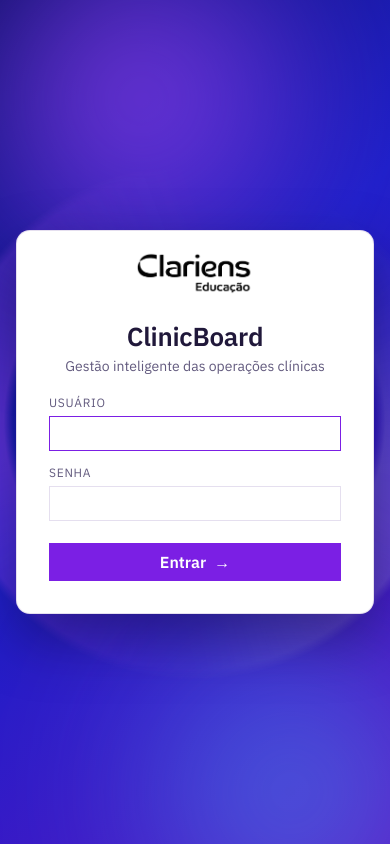
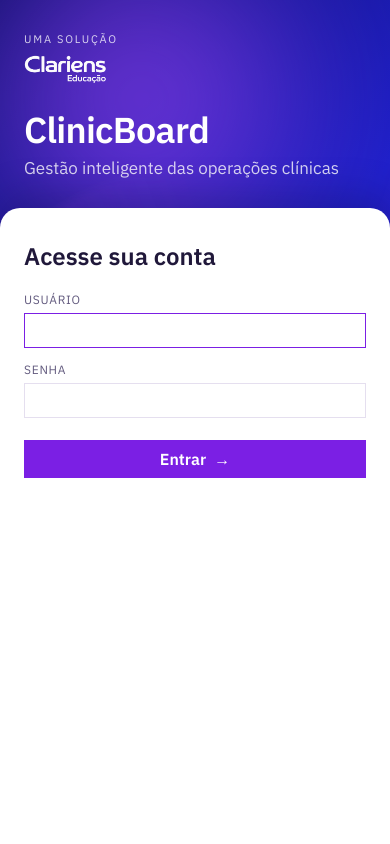
Before and after one commit to clariens/painel-integracao-desbloqueio-CNN-web, a website with bundled scripts: page index.html in a window 390 px wide. Built offline with nearby package versions, Linux system fonts and the light colour scheme.

Commit message:
Login em tela dividida: ClinicBoard em destaque, assinatura Clariens
- Esquerda: fundo animado com ClinicBoard, subtítulo e Uma solução + logo branca da Clariens no pé
- Direita: só o formulário (Acesse sua conta)
- Celular: marca em faixa no alto e formulário embaixo; tema escuro com as cores próprias

```diff
--- a/css/app.css
+++ b/css/app.css
@@ -33,6 +33,8 @@
   --login-luz-1: rgba(160, 70, 255, 0.85);
   --login-luz-2: rgba(70, 190, 255, 0.55);
   --login-luz-3: rgba(255, 255, 255, 0.35);
+  --login-texto: #ffffff;
+  --login-texto-suave: rgba(255, 255, 255, 0.8);
   --line: rgba(74, 32, 140, 0.14);
   --text: #20183a;
   --muted: #625a7e;
@@ -94,6 +96,8 @@
   --login-luz-1: rgba(196, 160, 86, 0.45);
   --login-luz-2: rgba(111, 154, 118, 0.4);
   --login-luz-3: rgba(232, 185, 90, 0.25);
+  --login-texto: #ece6d4;
+  --login-texto-suave: #a29c8b;
   --line: rgba(232, 224, 204, 0.12);
   --text: #ece6d4;
   --muted: #a29c8b;
@@ -994,52 +998,75 @@ textarea:focus {
   background: var(--backdrop);
 }
 
-.login form {
+/* Tela dividida: à esquerda a marca do ClinicBoard sobre o fundo animado; à direita o formulário. */
+.login__marca {
   position: relative;
   z-index: 1;
-  width: min(400px, calc(100vw - 32px));
-  padding: 20px 32px 32px;
+  display: flex;
+  flex-direction: column;
+  justify-content: center;
+  gap: 16px;
+  padding: 56px clamp(32px, 6vw, 88px);
+  color: var(--login-texto);
+}
+
+.login__produto {
+  margin: 0;
+  font-size: clamp(40px, 5.2vw, 68px);
+  font-weight: 600;
+  line-height: 1.05;
+  letter-spacing: -0.02em;
+}
+
+.login__subtitulo {
+  margin: 0;
+  max-width: 22ch;
+  color: var(--login-texto-suave);
+  font-size: clamp(18px, 1.8vw, 24px);
+  line-height: 1.35;
+}
+
+/* A Clariens assina a solução no pé do lado da marca; o destaque é o ClinicBoard. */
+.login__empresa {
+  position: absolute;
+  left: clamp(32px, 6vw, 88px);
+  bottom: 40px;
+  margin: 0;
+  display: grid;
+  gap: 8px;
+  color: var(--login-texto-suave);
+  font-size: 11px;
+  letter-spacing: 0.16em;
+  text-transform: uppercase;
+}
+
+/* A imagem da logo tem margem transparente à esquerda: a margem negativa alinha o "C" com o texto de cima. */
+.login__empresa img {
+  width: 130px;
+  height: auto;
+  margin-left: -12px;
+}
+
+.login__lado {
+  position: relative;
+  z-index: 1;
+  display: grid;
+  place-items: center;
+  padding: 40px 32px;
   background: var(--panel);
-  border: 1px solid var(--line);
-  border-radius: 14px;
-  box-shadow: 0 24px 60px rgba(0, 0, 0, 0.35);
+  box-shadow: -24px 0 60px rgba(0, 0, 0, 0.25);
+}
+
+.login form {
+  width: min(360px, 100%);
   display: grid;
   gap: 14px;
 }
 
-.login form h1 {
-  margin: 10px 0 0;
-  font-size: 26px;
+.login__titulo {
+  margin: 0 0 6px;
+  font-size: 24px;
   font-weight: 600;
-  letter-spacing: -0.01em;
-  text-align: center;
-}
-
-/* Subtítulo colado no nome (o gap do formulário separaria demais). */
-.login__subtitulo {
-  margin: -10px 0 6px;
-  color: var(--muted);
-  font-size: 14px;
-  text-align: center;
-}
-
-/* Logo da empresa pequena, no alto do cartão; o nome do produto é o destaque. */
-.login__logo {
-  justify-self: center;
-  width: 120px;
-  height: auto;
-}
-
-.login__logo--branca {
-  display: none;
-}
-
-:root[data-theme="dark"] .login__logo--preta {
-  display: none;
-}
-
-:root[data-theme="dark"] .login__logo--branca {
-  display: block;
 }
 
 .login__kicker,
@@ -1624,9 +1651,51 @@ dl.dados dd {
   max-height: none;
   margin: 0;
   display: grid;
-  place-items: center;
+  grid-template-columns: minmax(0, 1.2fr) minmax(400px, 1fr);
   overflow: hidden;
   background: var(--login-bg);
+}
+
+/* Celular e janela estreita: a marca vira uma faixa no alto, com a Clariens primeiro, e o formulário embaixo. */
+@media (max-width: 860px) {
+  .login[open],
+  :root[data-sessao="nao"] .login {
+    grid-template-columns: 1fr;
+    grid-template-rows: auto 1fr;
+    overflow-y: auto;
+  }
+
+  .login__marca {
+    gap: 8px;
+    padding: 32px 24px 28px;
+  }
+
+  .login__produto {
+    font-size: 36px;
+  }
+
+  .login__subtitulo {
+    max-width: none;
+    font-size: 17px;
+  }
+
+  .login__empresa {
+    position: static;
+    order: -1;
+    margin-bottom: 20px;
+  }
+
+  .login__empresa img {
+    width: 100px;
+    margin-left: -9px;
+  }
+
+  .login__lado {
+    place-items: start center;
+    padding: 32px 24px 40px;
+    border-radius: 20px 20px 0 0;
+    box-shadow: 0 -12px 40px rgba(0, 0, 0, 0.2);
+  }
 }
 
 :root[data-sessao="nao"] .login:not([open]) {
--- a/index.html
+++ b/index.html
@@ -35,11 +35,17 @@
 
     <dialog class="login" id="login" aria-labelledby="login-title">
       <div class="login__fundo" aria-hidden="true"><span></span><span></span><span></span></div>
+      <section class="login__marca">
+        <h1 class="login__produto" id="login-title">ClinicBoard</h1>
+        <p class="login__subtitulo">Gestão inteligente das operações clínicas</p>
+        <p class="login__empresa">
+          <span>Uma solução</span>
+          <img src="/img/clariens-logo.png" alt="Clariens Educação" width="130" height="38" />
+        </p>
+      </section>
+      <div class="login__lado">
         <form id="login-form" method="dialog">
-        <img class="login__logo login__logo--preta" src="/img/logo-clariens-preto.png" alt="Clariens Educação" width="120" height="44" />
-        <img class="login__logo login__logo--branca" src="/img/clariens-logo.png" alt="Clariens Educação" width="120" height="35" />
-        <h1 id="login-title">ClinicBoard</h1>
-        <p class="login__subtitulo">Gestão inteligente das operações clínicas</p>
+          <h2 class="login__titulo">Acesse sua conta</h2>
           <label>
             Usuário
             <input id="login-user" name="user" autocomplete="username" required />
@@ -51,6 +57,7 @@
           <p class="login__error" id="login-error" hidden>Usuário ou senha inválidos.</p>
           <button class="login__entrar" type="submit"><span class="login__texto">Entrar</span><span class="login__seta" aria-hidden="true">→</span></button>
         </form>
+      </div>
     </dialog>
 
     <dialog class="modal" id="senha" aria-labelledby="senha-titulo">
```
Also changed, not shown: configuracao.html (+11 -4 lines), dashboard.html (+11 -4 lines), historico.html (+11 -4 lines), relatorios.html (+11 -4 lines), solicitacoes.html (+11 -4 lines), usuarios.html (+11 -4 lines). Lines whose indentation alone changed are shown as unchanged.
